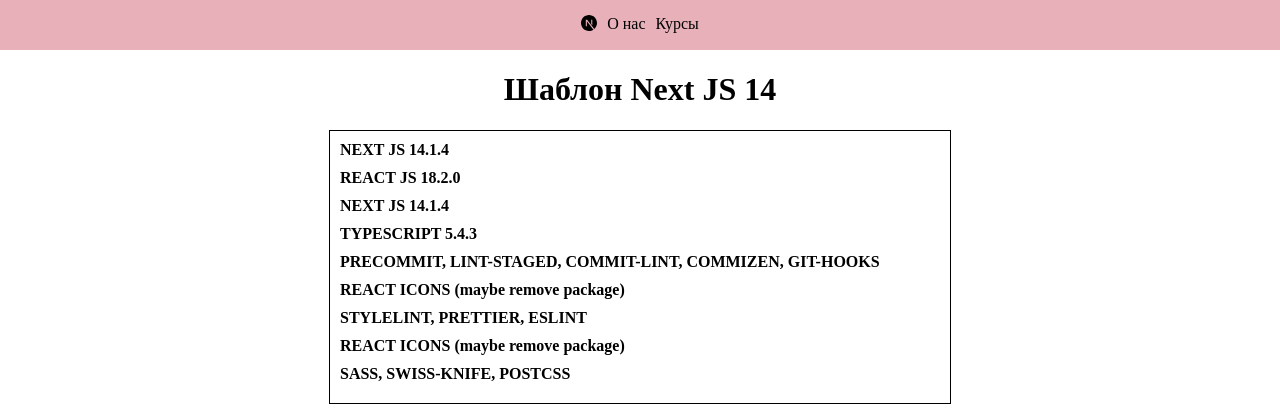
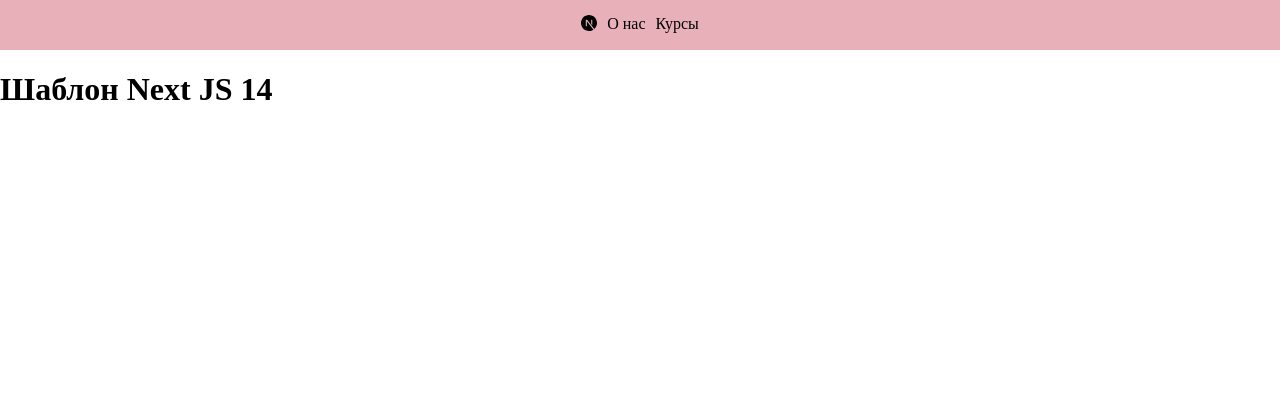
Before and after one commit to AntoshJkeee/nextjs-template, a Next.js app: page / in a window 1280 px wide. Shown: the top 420 px of the page. Built offline with nearby package versions, Linux system fonts and the light colour scheme.

Commit message:
feat: config
config

METADATA: task

```diff
--- a/next.config.js
+++ b/next.config.js
@@ -3,6 +3,17 @@
 module.exports = {
 	// basePath: process.env.NEXT_PUBLIC_BASE_PATH,
 	swcMinify: true,
+	sassOptions: {
+		logger: {
+			sourceMap: true,
+			warn: function (message) {
+				process.stderr.write(`\n${message}\n\n`);
+			},
+			debug: function (message) {
+				process.stderr.write(`\n${message}\n\n`);
+			},
+		},
+	},
 	images: {
 		// domains: [process.env.NEXT_PUBLIC_IMAGES]
 	},
--- a/src/app/page.module.scss
+++ b/src/app/page.scss
@@ -13,3 +13,5 @@
 
 	font-weight: bold;
 }
+
+@debug "sdkaflk;jdflsadfsfdlkslksklfd"
--- a/src/app/page.tsx
+++ b/src/app/page.tsx
@@ -1,21 +1,21 @@
-import styles from './page.module.scss';
+import './page.scss';
 
 export default function Home() {
 	return (
 		<>
 			<main>
-				<h1 style={{ textAlign: 'center' }}>Шаблон Next JS 14</h1>
-				<ul className={styles.ul}>
-					<li className={styles.li}>NEXT JS 14.1.4</li>
-					<li className={styles.li}>REACT JS 18.2.0</li>
-					<li className={styles.li}>NEXT JS 14.1.4</li>
-					<li className={styles.li}>TYPESCRIPT 5.4.3</li>
-					<li className={styles.li}>PRECOMMIT, LINT-STAGED, COMMIT-LINT, COMMIZEN, GIT-HOOKS</li>
-					<li className={styles.li}>REACT ICONS (maybe remove package)</li>
-					<li className={styles.li}>STYLELINT, PRETTIER, ESLINT</li>
-					<li className={styles.li}>REACT ICONS (maybe remove package)</li>
-					<li className={styles.li}>SASS, SWISS-KNIFE, POSTCSS</li>
-				</ul>
+				<h1 className="ttt">Шаблон Next JS 14</h1>
+				{/*<ul className={styles.ul}>*/}
+				{/*	<li className={styles.li}>NEXT JS 14.1.4</li>*/}
+				{/*	<li className={styles.li}>REACT JS 18.2.0</li>*/}
+				{/*	<li className={styles.li}>NEXT JS 14.1.4</li>*/}
+				{/*	<li className={styles.li}>TYPESCRIPT 5.4.3</li>*/}
+				{/*	<li className={styles.li}>PRECOMMIT, LINT-STAGED, COMMIT-LINT, COMMIZEN, GIT-HOOKS</li>*/}
+				{/*	<li className={styles.li}>REACT ICONS (maybe remove package)</li>*/}
+				{/*	<li className={styles.li}>STYLELINT, PRETTIER, ESLINT</li>*/}
+				{/*	<li className={styles.li}>REACT ICONS (maybe remove package)</li>*/}
+				{/*	<li className={styles.li}>SASS, SWISS-KNIFE, POSTCSS</li>*/}
+				{/*</ul>*/}
 			</main>
 		</>
 	);
```
